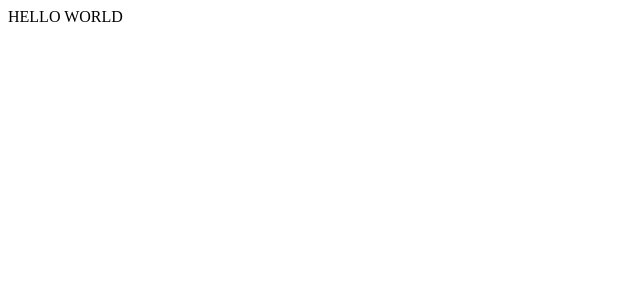
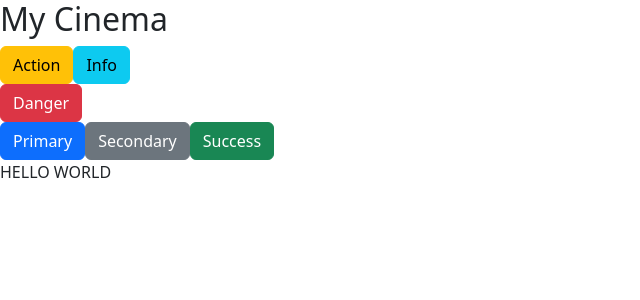
Before and after one commit to bhaskarajmeera/mycinema, a React (Vite) app: page / in a window 1280 px wide. Shown: the top 300 px of the page, without its empty margins (0-640 px from the left). Built offline with nearby package versions, Linux system fonts and the light colour scheme.

Commit message:
included bootstrap  hero,display and movie card components

```diff
--- a/index.html
+++ b/index.html
@@ -4,6 +4,10 @@
     <meta charset="UTF-8" />
     <link rel="icon" type="image/svg+xml" href="/favicon.svg" />
     <meta name="viewport" content="width=device-width, initial-scale=1.0" />
+    <!-- bootsrap -->
+<link href="https://cdn.jsdelivr.net/npm/bootstrap@5.3.8/dist/css/bootstrap.min.css" rel="stylesheet" integrity="sha384-sRIl4kxILFvY47J16cr9ZwB07vP4J8+LH7qKQnuqkuIAvNWLzeN8tE5YBujZqJLB" crossorigin="anonymous">
+<script src="https://cdn.jsdelivr.net/npm/bootstrap@5.3.8/dist/js/bootstrap.bundle.min.js" integrity="sha384-FKyoEForCGlyvwx9Hj09JcYn3nv7wiPVlz7YYwJrWVcXK/BmnVDxM+D2scQbITxI" crossorigin="anonymous"></script>
+
     <title>My Cinema</title>
   </head>
   <body>
--- a/src/App.jsx
+++ b/src/App.jsx
@@ -1,12 +1,15 @@
 
 import './App.css'
+import { Display } from './components/Display'
+import { Hero } from './components/Hero'
 
 function App() {
 
 
   return (
     <>
-
+      <Hero />
+      <Display />
 
 HELLO WORLD
 
--- /dev/null
+++ b/src/components/Display.jsx
@@ -0,0 +1,12 @@
+import React from 'react'
+
+export const Display = () => {
+  return (
+    <section>
+         <div><button type="button" class="btn btn-primary">Primary</button>
+<button type="button" class="btn btn-secondary">Secondary</button>
+<button type="button" class="btn btn-success">Success</button></div>
+    </section>
+
+  )
+}
--- /dev/null
+++ b/src/components/Hero.jsx
@@ -0,0 +1,14 @@
+import React from 'react'
+
+export const Hero = () => {
+  return (
+<section>
+<h2>My Cinema</h2>
+<div>
+<button type="button" className="btn btn-warning">Action</button>
+<button type="button" className="btn btn-info">Info</button>
+</div>
+<div><button type="button" className="btn btn-danger">Danger</button></div>
+</section>
+  );
+};
```
Also changed, not shown: src/components/MovieCard.jsx (added, +7 -0 lines), 1 other file (tests, documents, lock files or other folders).
